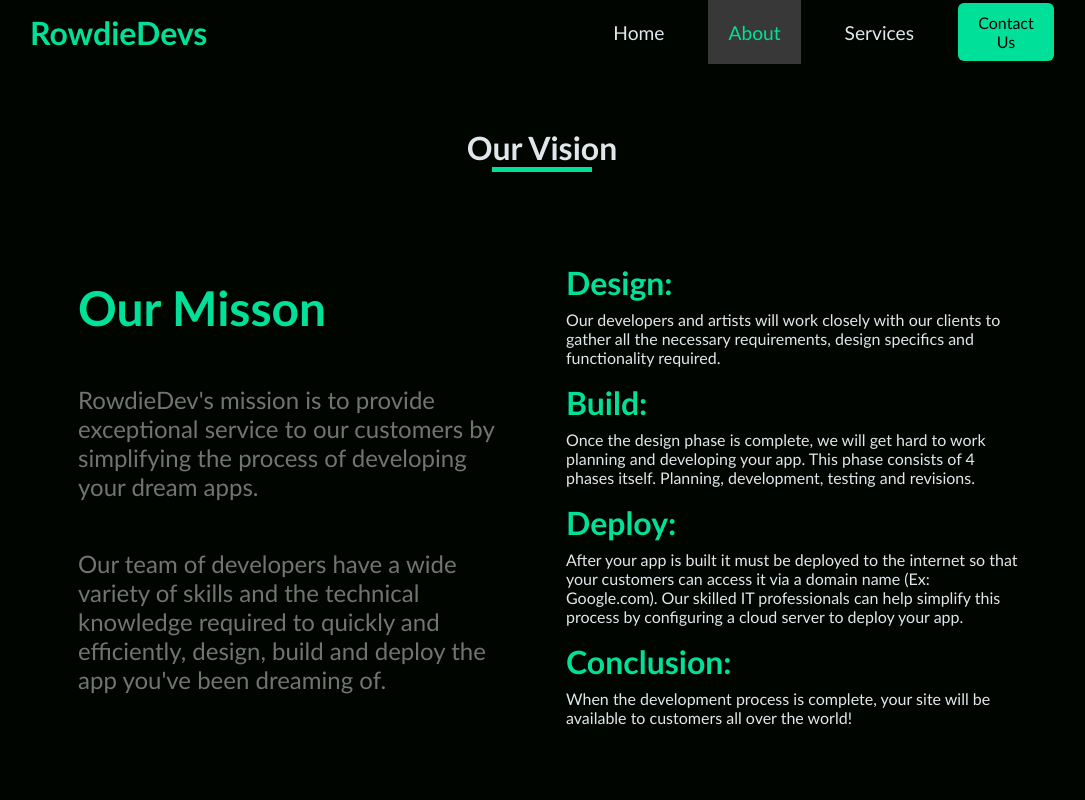
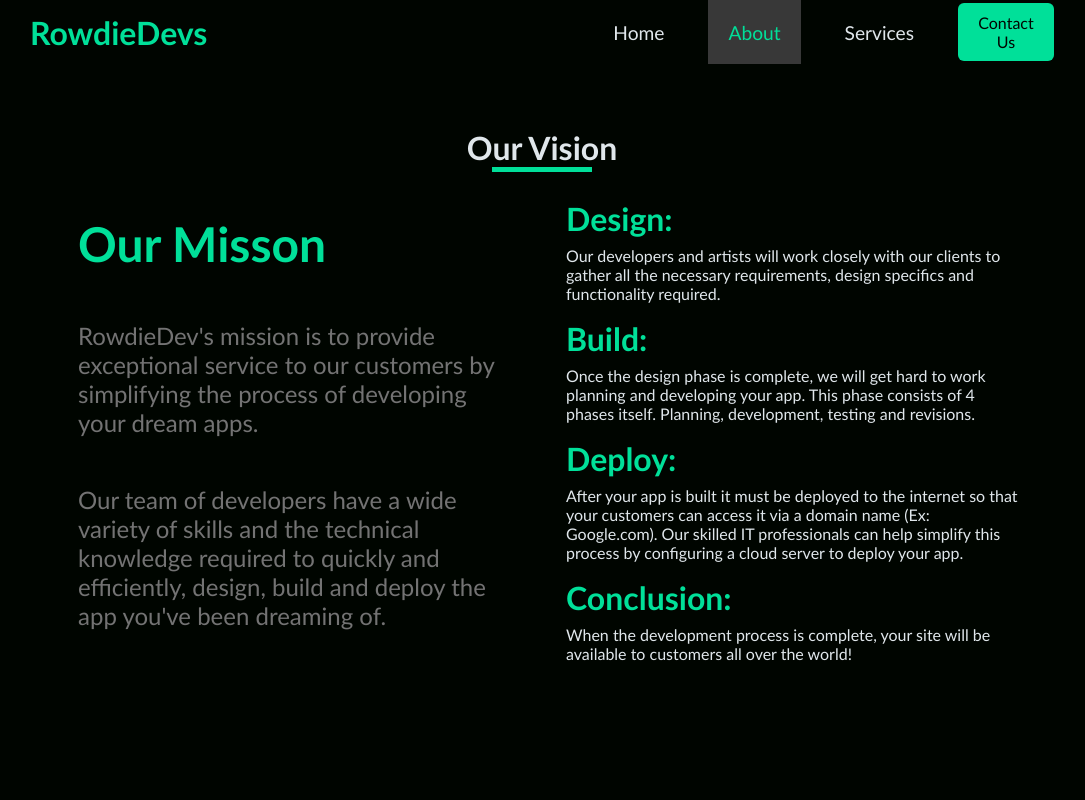
Before and after one commit to RowDev727/MySite, a React (Vite) app in the folder frontend/: page /about in a window 1280 px wide. Shown: the top 800 px of the page, without its empty margins (98-1183 px from the left). Built offline with nearby package versions, Linux system fonts and the light colour scheme.

Commit message:
Changes to about page

```diff
--- a/frontend/src/pages/about/About.module.css
+++ b/frontend/src/pages/about/About.module.css
@@ -14,7 +14,7 @@
     grid-template-columns: repeat(auto-fit, minmax(300px, 1fr));
     grid-gap: 3rem;
     /* border: 2px solid red; */
-    margin-top: 6rem;
+    margin-top: 2rem;
 }
 
 .aboutTitle {
```
Also changed, not shown: 1 other file (tests, documents, lock files or other folders).
